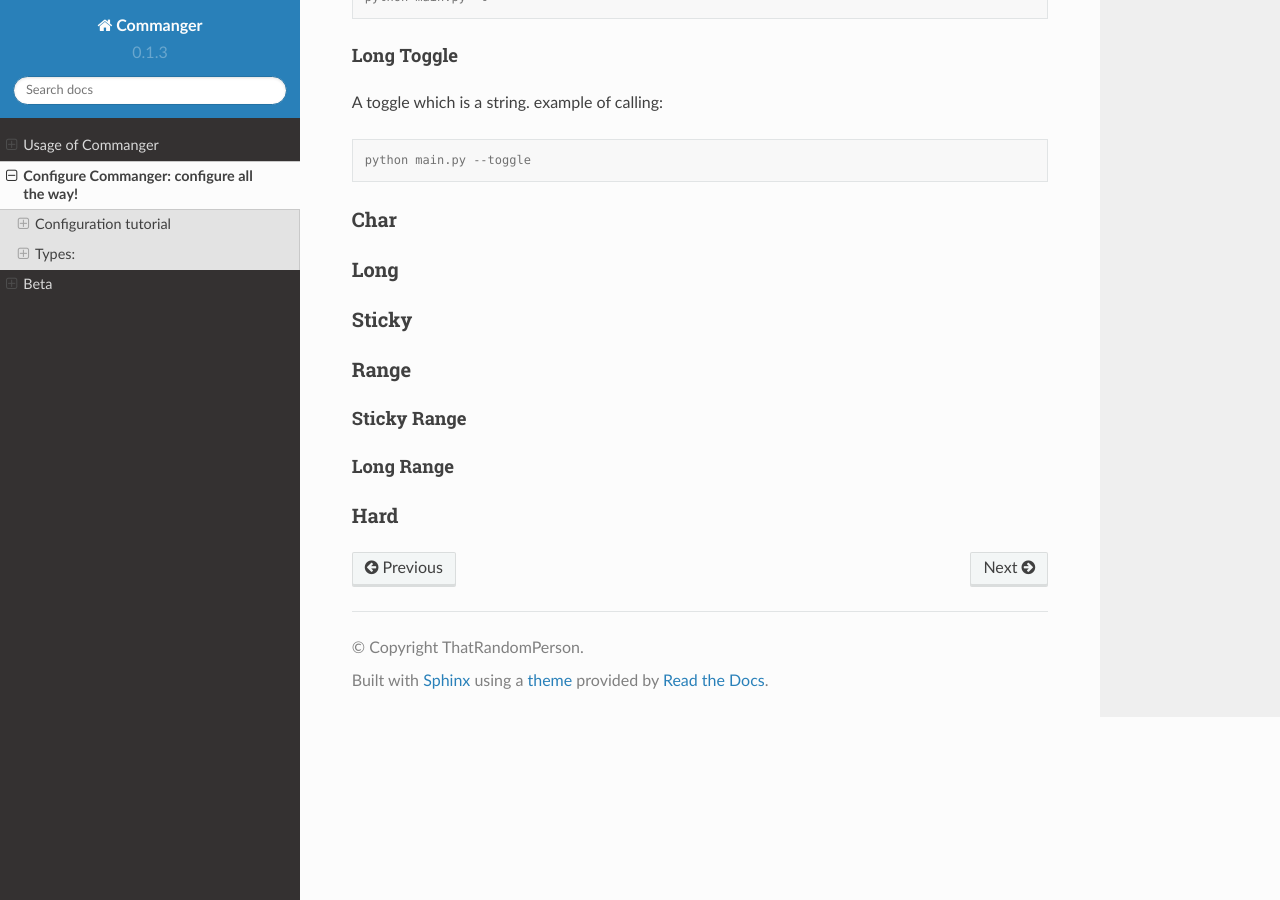
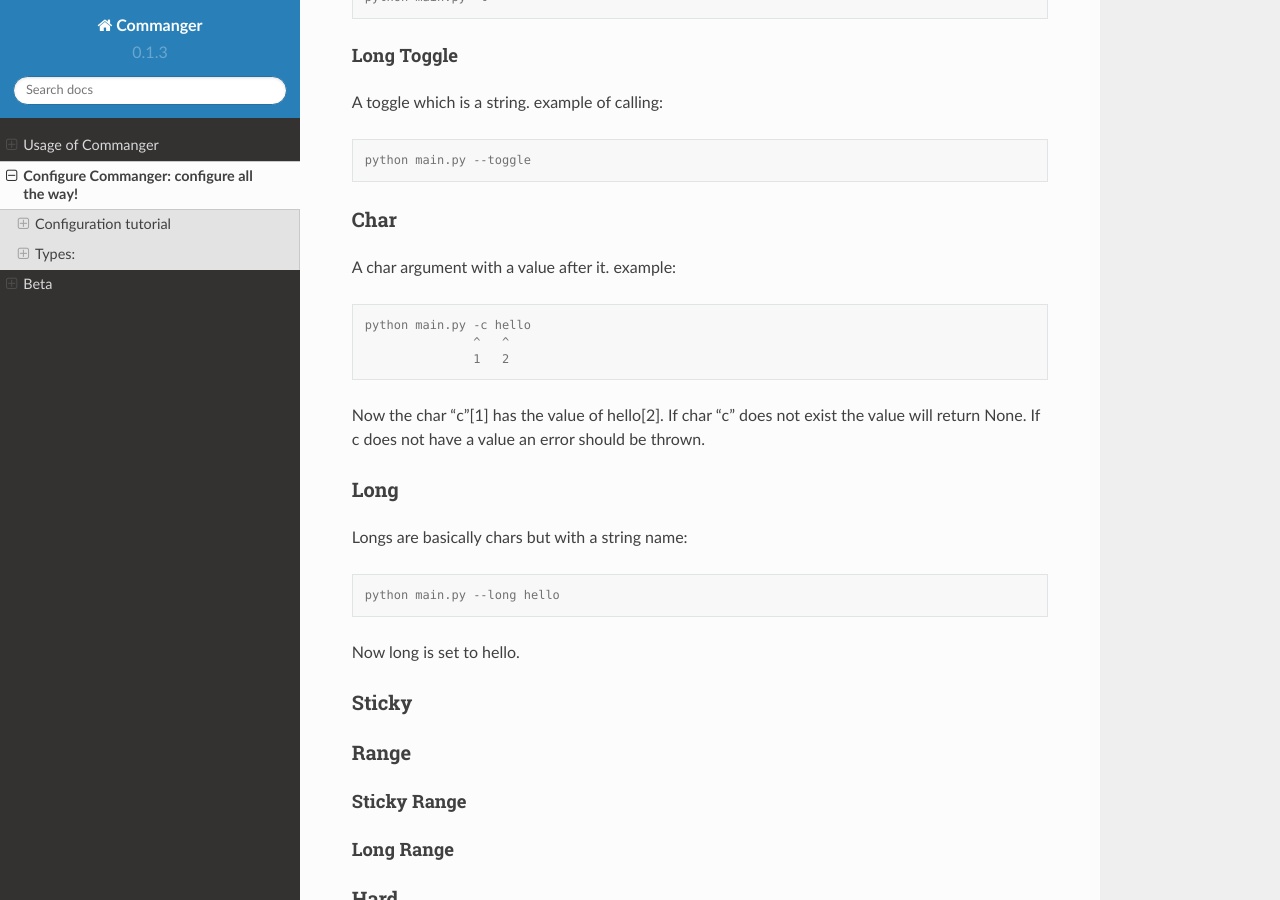
Before and after one commit to thatrandomperson5/commanger-docs, a Sphinx documentation site: the page built from docs/source/configure.rst, in a window 1280 px wide and 900 px high, scrolled down 2935 px. Built offline with Sphinx 7.4.7 and the Read the Docs theme 2.0.0, drawn with Linux system fonts in a browser that asks for light colours.

Commit message:
Update configure.rst

```diff
--- a/docs/source/configure.rst
+++ b/docs/source/configure.rst
@@ -156,9 +156,28 @@ A toggle which is a string. example of calling:
 
 Char
 ======
+A char argument with a value after it. example:
+
+.. code:: console
+
+ python main.py -c hello
+                ^   ^
+                1   2
+..
+
+Now the char "c"[1] has the value of hello[2]. If char "c" does not exist the value will return None. If c does not have a value an error should be thrown.
 
 Long
 =====
+
+Longs are basically chars but with a string name:
+
+.. code:: console
+
+ python main.py --long hello
+..
+
+Now long is set to hello.
 
 Sticky
 =====
```
